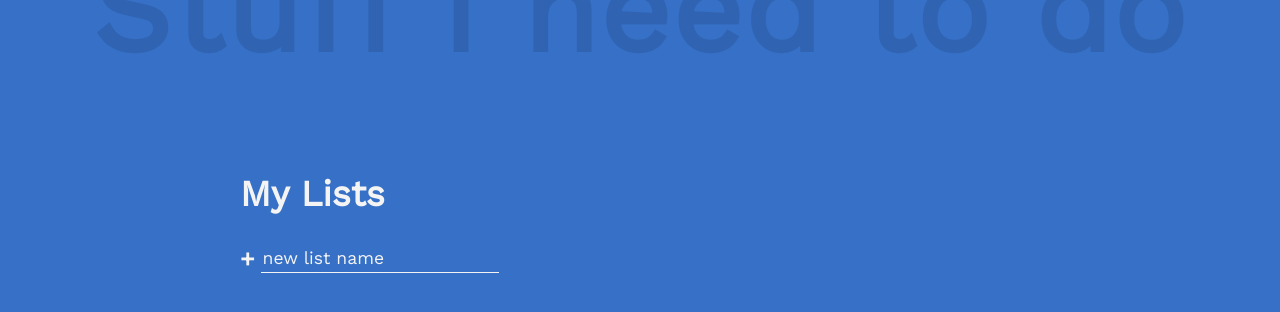
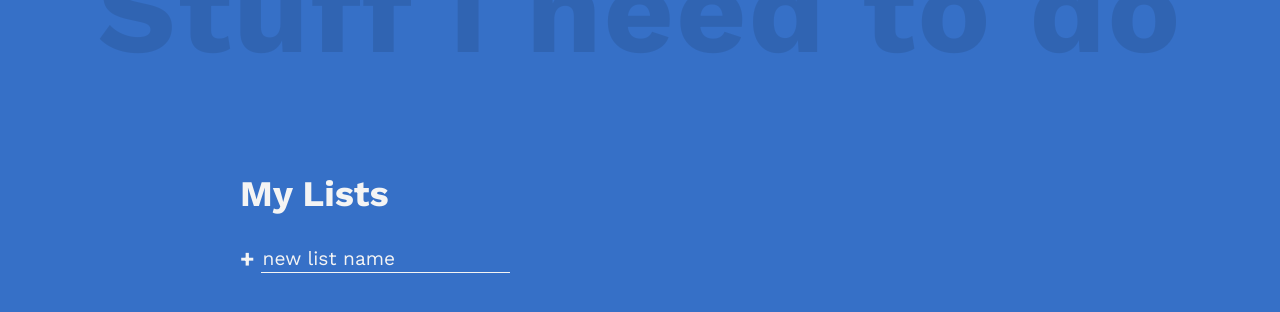
Before and after one commit to Beethoven3579/To-Do-List, a plain HTML site: page index.html in a window 1280 px wide. Drawn offline with nearby package versions, Linux system fonts and the light colour scheme.

Commit message:
Add files via upload

```diff
--- a/styles.css
+++ b/styles.css
@@ -1,6 +1,6 @@
 
 @import url('https://fonts.googleapis.com/css2?family=Work+Sans&display=swap');
-
+@import url('https://fonts.googleapis.com/css2?family=Work+Sans:wght@700&display=swap');
 :root {
     --clr-primary: rgb(54, 112, 199);
     --clr-light: #f4f4f4;
@@ -101,7 +101,7 @@ form {
     opacity: 0.2;
 }
 .new.list {
-    font-size: 1.1rem;
+    font-size: 1.2rem;
 }
 .new.task {
     margin-bottom: 0;;
```
